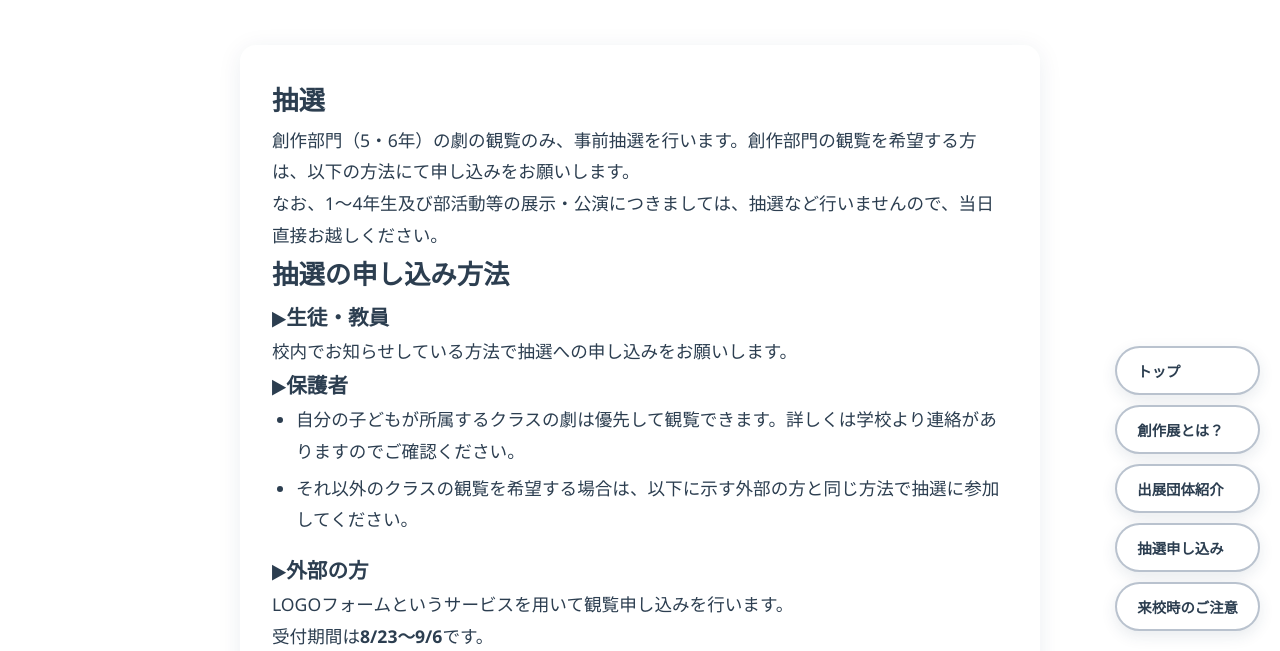
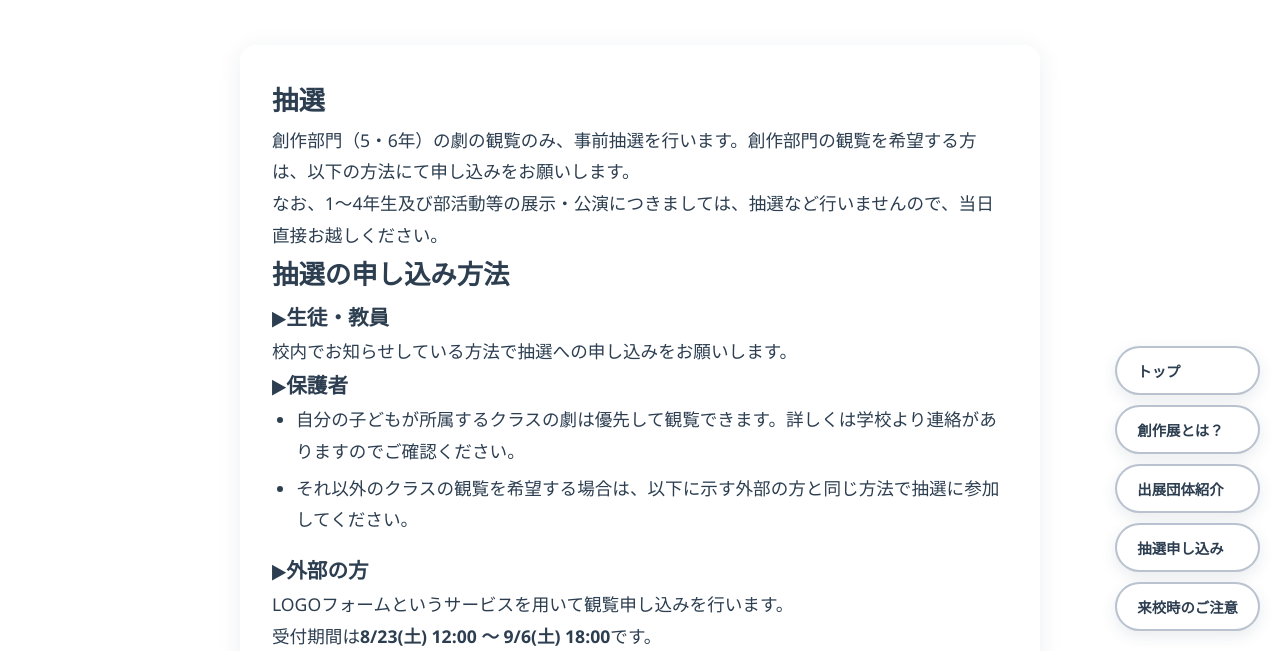
Before and after one commit to KSS-IT-Committee/2025-sousakutenhp, an Astro site: page /page/lottery in a window 1280 px wide. Shown: the part 149-800 px from the top of the page. Built offline with nearby package versions, Linux system fonts and the light colour scheme; Astro itself is replaced by a stand-in of ours.

Commit message:
updated begin and finish time

```diff
--- a/src/pages/page/lottery.astro
+++ b/src/pages/page/lottery.astro
@@ -35,7 +35,8 @@ const PageTitle = "抽選について";
             <h3>▶外部の方</h3>
             <p>
                 LOGOフォームというサービスを用いて観覧申し込みを行います。<br
-                />受付期間は<strong>8/23～9/6</strong>です。
+                />受付期間は<strong>8/23(土) 12:00 ～ 9/6(土) 18:00</strong
+                >です。
             </p>
             <div class="about-link-center">
                 <a
```
